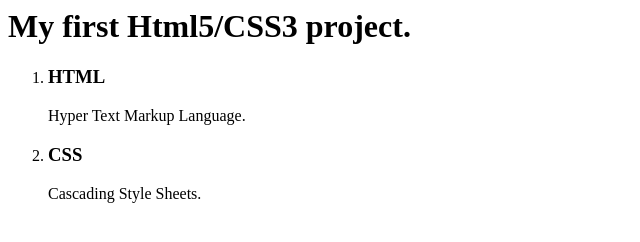
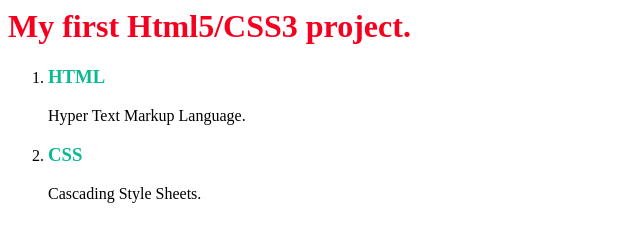
Before and after one commit to ngnanavadivel/css-demo, a plain HTML site: page index.html in a window 1280 px wide. Shown: the whole page, without its empty margins (0-640 px from the left). Drawn offline with Linux system fonts and the light colour scheme.

Commit message:
Second commit

```diff
--- a/index.html
+++ b/index.html
@@ -1,6 +1,7 @@
 <html>
 	<head>
 		<title>My first web project!</title>
+		<link rel="stylesheet" href="style.css"></link>
 	</head>
 	<body>
 		<h1>My first Html5/CSS3 project.</h1>
--- /dev/null
+++ b/style.css
@@ -0,0 +1,7 @@
+h1 {
+	color:#f60020
+}
+
+h3 {
+	color:#0AB991
+}
```
